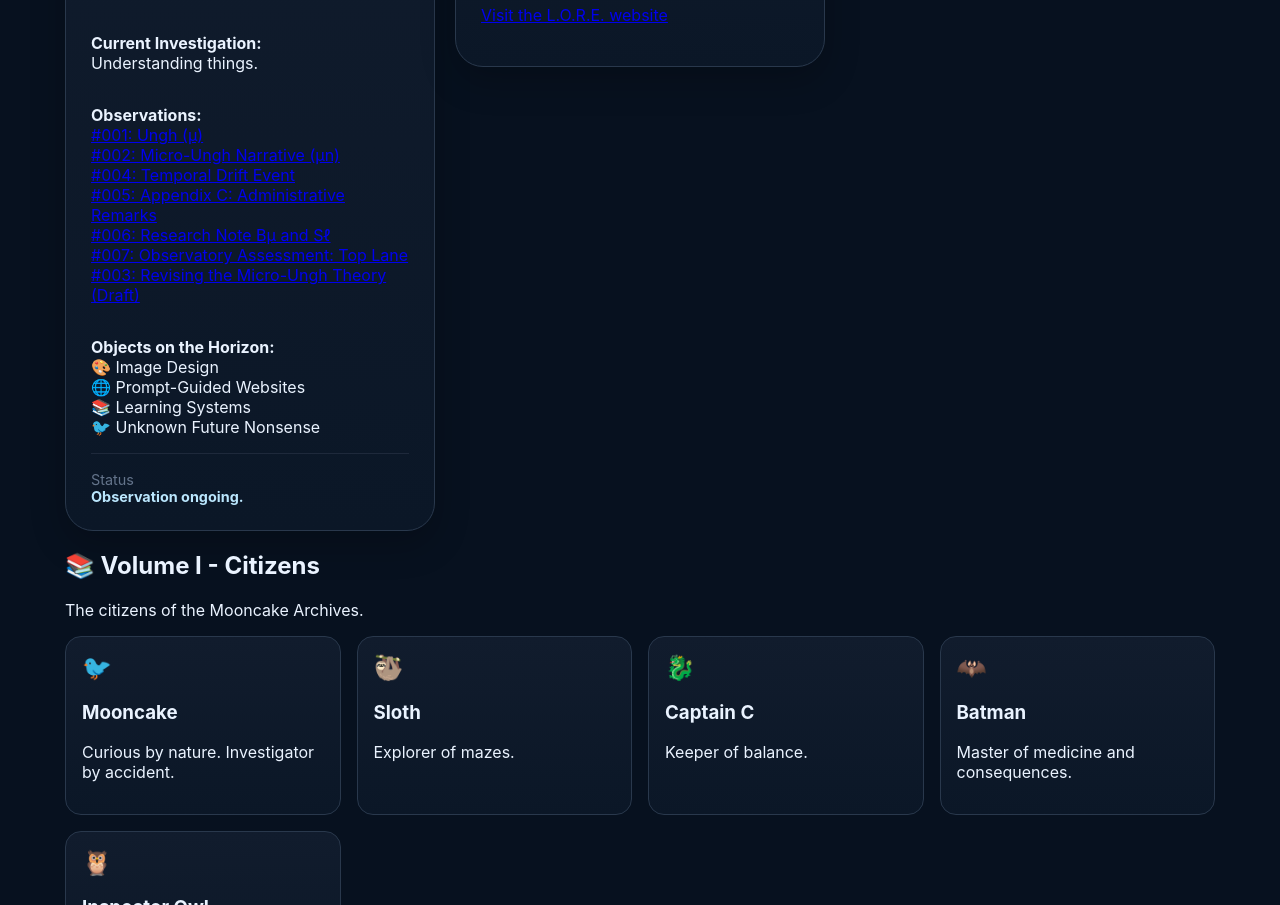
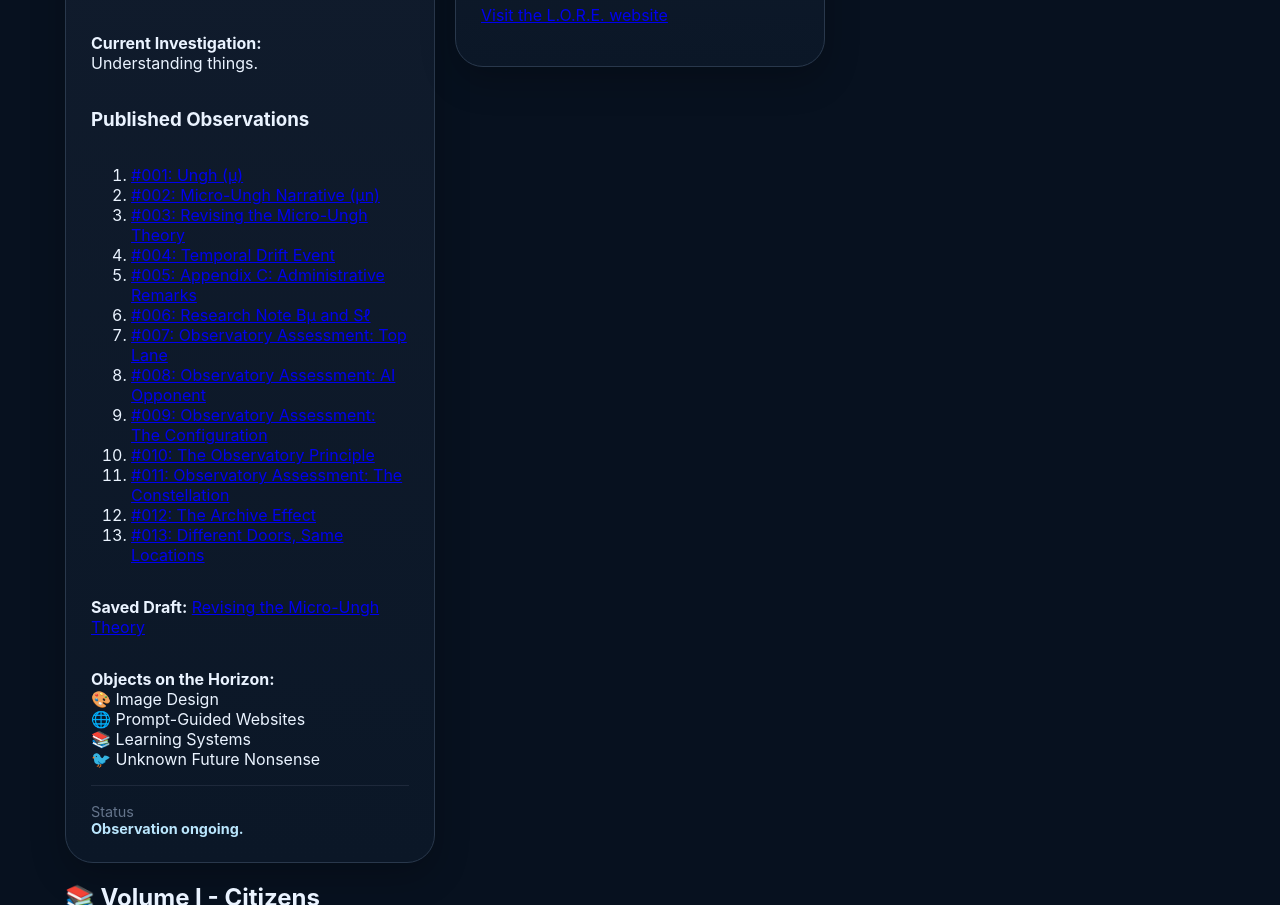
Before and after one commit to Samawam/Mooncake-Observatory, a plain HTML site: page index.html in a window 1280 px wide. Shown: the part 1497-2402 px from the top of the page. Drawn offline with Linux system fonts and the light colour scheme.

Commit message:
Contents list now present in index

```diff
--- a/index.html
+++ b/index.html
@@ -276,34 +276,28 @@
                     Understanding things.
                 </p>
 
+                <h3>Published Observations</h3>
+                <nav aria-label="Published observations">
+                    <ol>
+                        <li><a href="https://github.com/Samawam/Mooncake-Observatory/blob/main/observations/001-ungh.md">#001: Ungh (µ)</a></li>
+                        <li><a href="https://github.com/Samawam/Mooncake-Observatory/blob/main/observations/002-micro-ungh-narrative.md">#002: Micro-Ungh Narrative (µn)</a></li>
+                        <li><a href="https://github.com/Samawam/Mooncake-Observatory/blob/main/observations/003-micro-ungh-revision.md">#003: Revising the Micro-Ungh Theory</a></li>
+                        <li><a href="https://github.com/Samawam/Mooncake-Observatory/blob/main/observations/004-temporal-drift-event.md">#004: Temporal Drift Event</a></li>
+                        <li><a href="https://github.com/Samawam/Mooncake-Observatory/blob/main/observations/005-appendix-c-administrative-remarks.md">#005: Appendix C: Administrative Remarks</a></li>
+                        <li><a href="https://github.com/Samawam/Mooncake-Observatory/blob/main/observations/006-research-note-bmu-and-sl.md">#006: Research Note Bµ and Sℓ</a></li>
+                        <li><a href="https://github.com/Samawam/Mooncake-Observatory/blob/main/observations/007-observatory-assessment-top-lane.md">#007: Observatory Assessment: Top Lane</a></li>
+                        <li><a href="https://github.com/Samawam/Mooncake-Observatory/blob/main/observations/008-observatory-assessment-ai-opponent.md">#008: Observatory Assessment: AI Opponent</a></li>
+                        <li><a href="https://github.com/Samawam/Mooncake-Observatory/blob/main/observations/009-observatory-assessment-the-configuration.md">#009: Observatory Assessment: The Configuration</a></li>
+                        <li><a href="https://github.com/Samawam/Mooncake-Observatory/blob/main/observations/010-observatory-principle.md">#010: The Observatory Principle</a></li>
+                        <li><a href="https://github.com/Samawam/Mooncake-Observatory/blob/main/observations/011-observatory-assessment-constellation.md">#011: Observatory Assessment: The Constellation</a></li>
+                        <li><a href="https://github.com/Samawam/Mooncake-Observatory/blob/main/observations/012-the-archive-effect.md">#012: The Archive Effect</a></li>
+                        <li><a href="https://github.com/Samawam/Mooncake-Observatory/blob/main/observations/013-different-doors-same-locations.md">#013: Different Doors, Same Locations</a></li>
+                    </ol>
+                </nav>
                 <p>
-                    <strong>Observations:</strong><br>
-                    <a href="https://github.com/Samawam/Mooncake-Observatory/blob/main/observations/001-ungh.md">
-                        #001: Ungh (µ)
-                    </a><br>
-                    <a
-                        href="https://github.com/Samawam/Mooncake-Observatory/blob/main/observations/002-micro-ungh-narrative.md">
-                        #002: Micro-Ungh Narrative (µn)
-                    </a><br>
-                    <a
-                        href="https://github.com/Samawam/Mooncake-Observatory/blob/main/observations/004-temporal-drift-event.md">
-                        #004: Temporal Drift Event
-                    </a><br>
-                    <a
-                        href="https://github.com/Samawam/Mooncake-Observatory/blob/main/observations/005-appendix-c-administrative-remarks.md">
-                        #005: Appendix C: Administrative Remarks
-                    </a><br>
-                    <a
-                        href="https://github.com/Samawam/Mooncake-Observatory/blob/main/observations/006-research-note-bmu-and-sl.md">
-                        #006: Research Note Bµ and Sℓ
-                    </a><br>
-                    <a
-                        href="https://github.com/Samawam/Mooncake-Observatory/blob/main/observations/007-observatory-assessment-top-lane.md">
-                        #007: Observatory Assessment: Top Lane
-                    </a><br>
-                    <a
-                        href="https://github.com/Samawam/Mooncake-Observatory/blob/main/observations/drafts/003-micro-ungh-revision-draft.md">
-                        #003: Revising the Micro-Ungh Theory (Draft)
+                    <strong>Saved Draft:</strong>
+                    <a href="https://github.com/Samawam/Mooncake-Observatory/blob/main/observations/drafts/003-micro-ungh-revision-draft.md">
+                        Revising the Micro-Ungh Theory
                     </a>
                 </p>
 
```
